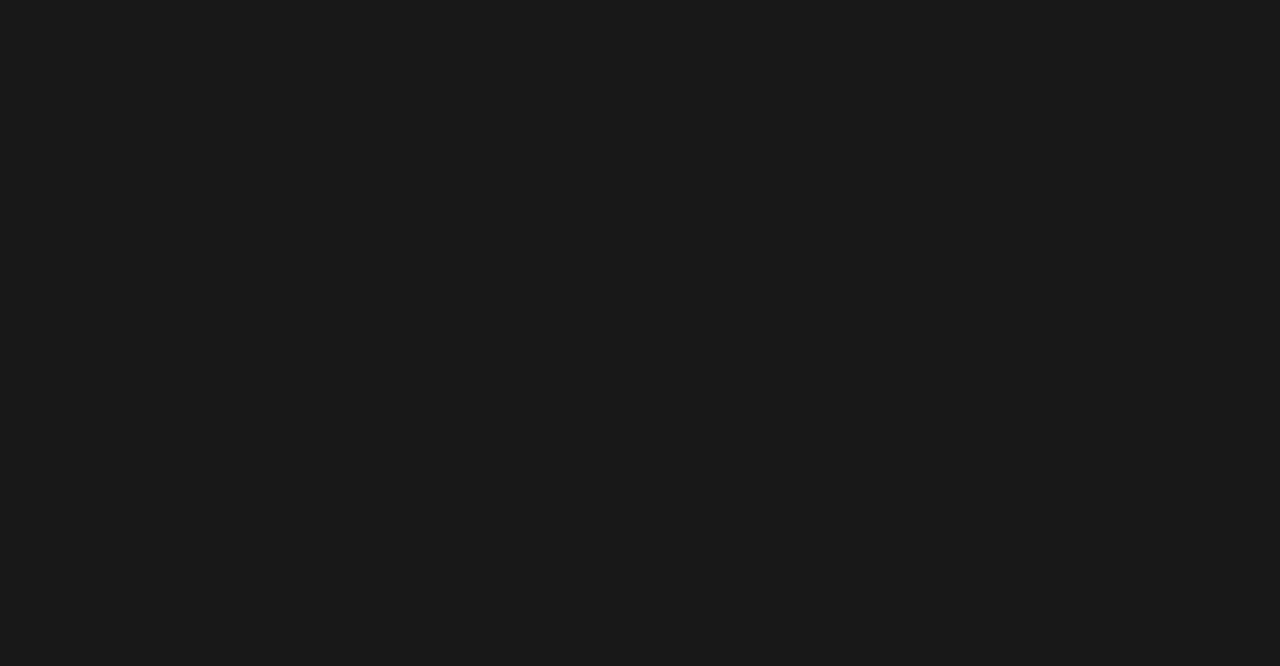
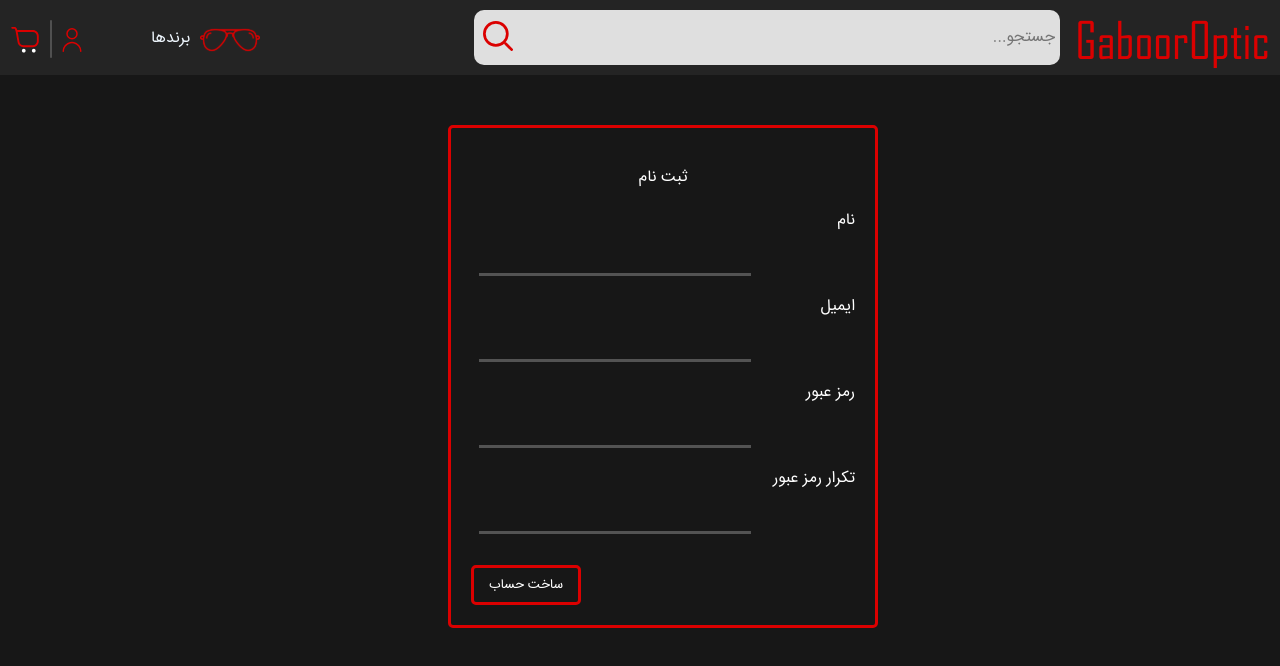
Before and after one commit to salinaria/gaboor-optic, a React (Create React App) app in the folder front-end/: page /account in a window 1280 px wide. Before the commit this address had no page. Shown: the top 666 px of the page. Built offline with nearby package versions, Linux system fonts and the light colour scheme.

Commit message:
Design of login page is fantastic

```diff
--- a/front-end/src/App.js
+++ b/front-end/src/App.js
@@ -2,6 +2,7 @@ import "./App.css";
 import Home from "./components/Home/Home";
 import { BrowserRouter, Routes, Route } from "react-router-dom";
 import SearchPage from "./components/SearchPage/SearchPage";
+import Login from "./components/Login/Login";
 
 function App() {
   return (
@@ -9,6 +10,7 @@ function App() {
       <Routes>
         <Route path="/" element={<Home />} />
         <Route path="/search/:search" element={<SearchPage />} />
+        <Route path="/account" element = {<Login/>}/>
       </Routes>
     </BrowserRouter>
   );
--- /dev/null
+++ b/front-end/src/components/Login/Login.js
@@ -0,0 +1,54 @@
+import classes from "../Login/Login.module.css";
+import { useNavigate } from "react-router-dom";
+import Navbar from "../Navbar/Navbar";
+
+const Login = () => {
+  const history = useNavigate();
+  function signin() {
+    history("/");
+  }
+  return (
+    <div>
+      <Navbar />
+      <div className={classes.container}>
+        <p>ثبت نام</p>
+        <form className={classes.form}>
+          <p>نام</p>
+          <input
+            type="text"
+            placeholder=""
+            name="name"
+            className={classes.box}
+          />
+          <p>ایمیل</p>
+          <input
+            type="email"
+            placeholder=""
+            name="email"
+            className={classes.box}
+          />
+          <p>رمز عبور</p>
+          <input
+            type="password"
+            placeholder=""
+            name="password"
+            className={classes.box}
+          />
+          <p>تکرار رمز عبور</p>
+          <input
+            type="password"
+            placeholder=""
+            name="re-password"
+            className={classes.box}
+          />
+
+          <button type="submit" onClick={signin} className={classes.btn}>
+            ساخت حساب
+          </button>
+        </form>
+      </div>
+    </div>
+  );
+};
+
+export default Login;
--- /dev/null
+++ b/front-end/src/components/Login/Login.module.css
@@ -0,0 +1,56 @@
+.container {
+  width: 30%;
+  margin-left: 35%;
+  text-align: center;
+  margin-top: 50px;
+  border: 3px solid #db0000;
+  border-radius: 5px;
+  padding: 20px;
+}
+.form {
+  text-align: right;
+}
+.box {
+  width: 70%;
+  margin-right: 27%;
+  border: none;
+  border-bottom: 3px solid #535353;
+  background: none;
+  color: #535353;
+  font-size: 25px;
+  font-weight: normal;
+  font-family: "Antic";
+  margin-top: -10px;
+}
+.box:focus {
+  border: none;
+  outline: none;
+  border-bottom: 3px solid #db0000;
+  color: white;
+}
+input:-webkit-autofill {
+  font-size: 25px;
+  font-weight: normal;
+  font-family: "Antic";
+  transition: background-color 5000s ease-in-out 0s;
+  -webkit-text-fill-color: #535353 !important;
+}
+input:-webkit-autofill:focus,
+input:-webkit-autofill:active {
+  font-size: 25px;
+  font-weight: normal;
+  font-family: "Antic";
+  transition: background-color 5000s ease-in-out 0s;
+  -webkit-text-fill-color: white !important;
+}
+.btn{
+    font-family: 'IranSans';
+    width: 110px;
+    height: 40px;
+    background: none;
+    color: white;
+    border: 3px solid #DB0000;
+    border-radius: 5px;
+    margin-top: 30px;
+    margin-right: 75%;
+}
```
Also changed, not shown: front-end/src/components/Userpage/UserPage.js (added, +13 -0 lines), front-end/src/assets/hello.png (added), front-end/src/components/Userpage/UserPage.module.css (added).
